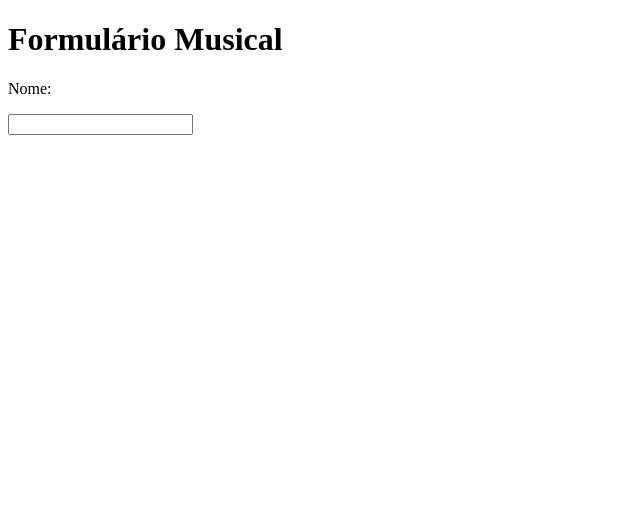
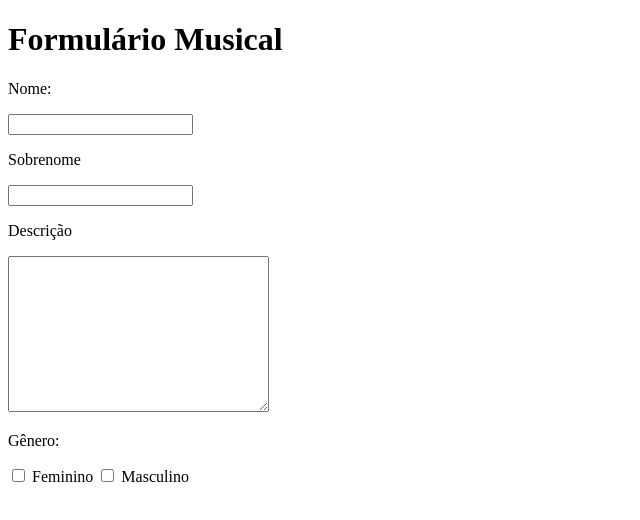
Before and after one commit to Lu878087/Formulario-Musical, a plain HTML site: page index.html in a window 1280 px wide. Shown: the whole page, without its empty margins (0-640 px from the left). Drawn offline with Linux system fonts and the light colour scheme.

Commit message:
Add files via upload

```diff
--- a/index.html
+++ b/index.html
@@ -2,22 +2,37 @@
 <html lang="en">
 <head>
     <meta charset="UTF-8">
-    <meta http-equiv="X-UA-Compatible" content="IE=edge">
     <meta name="viewport" content="width=device-width, initial-scale=1.0">
     <title>Document</title>
 </head>
 
 
 <body>
-    <h1>Formulário Musical</h1>
+    <div class="container">
 
-    <p>Nome:</p>
-    <input type="text">
+<H1>Formulário Musical</H1>
+
+<p>Nome:</p>
+<input type="datetime" name="" id="">
+
+<p>Sobrenome</p>
+<input type="datetime" name="" id="">
+
+<p>Descrição</p>
+<textarea name="" id="" cols="30" rows="10"></textarea>
+
+<p>Gênero:</p>
+<input type="checkbox" name="" id="">
+Feminino
+
+<input type="checkbox" name="" id="">
+Masculino
 
 
+
+</div>
 
 </body>
 
 
-
 </html>
--- a/style.css
+++ b/style.css
@@ -0,0 +1,10 @@
+.container{
+    width: auto;
+
+}
+
+body{
+    display: flex;
+    justify-content: center;
+    text-align: center;
+}
```
